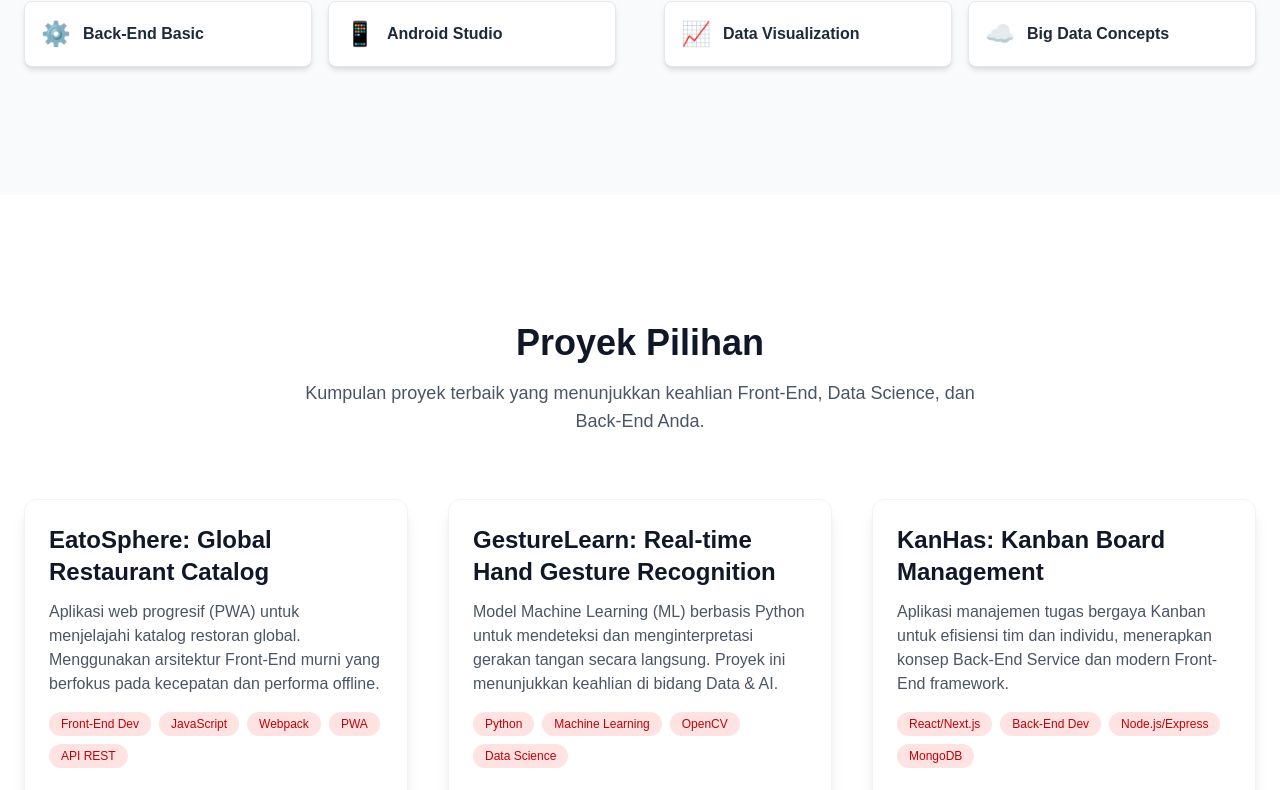
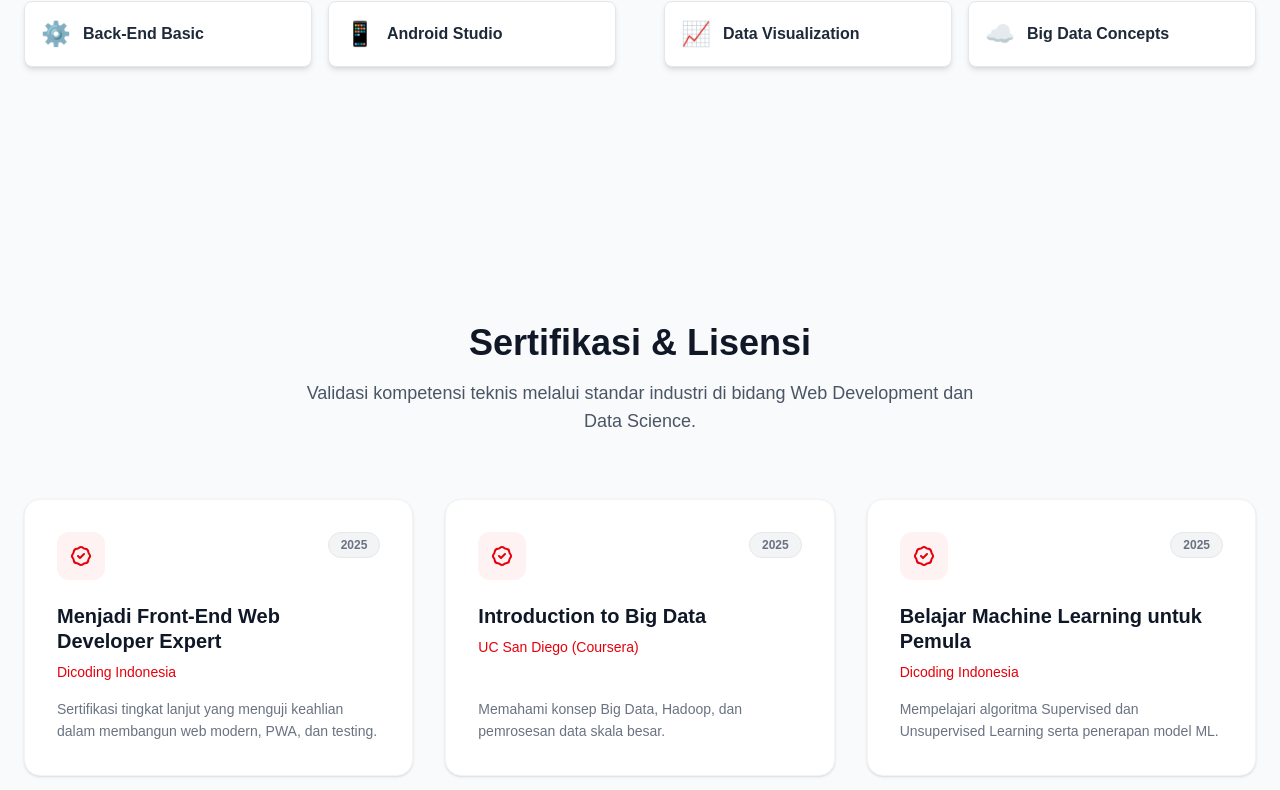
Before and after one commit to xebec51/myportofolio, a Next.js app: page / in a window 1280 px wide. Shown: the part 1989-2779 px from the top of the page. Built offline with nearby package versions, Linux system fonts and the light colour scheme.

Commit message:
feat: Update ContactSection with social media links and improved layout

```diff
--- a/src/app/page.tsx
+++ b/src/app/page.tsx
@@ -6,6 +6,7 @@ import SkillsSection from '../components/SkillsSection';
 import ProjectsSection from '../components/ProjectsSection';
 import ContactSection from '../components/ContactSection';
 import Footer from '../components/Footer'; // <-- Import komponen baru
+import CertificationsSection from '../components/CertificationsSection';
 
 export default function Home() {
   return (
@@ -15,6 +16,7 @@ export default function Home() {
         <HeroSection />
         <AboutSection />
         <SkillsSection />
+        <CertificationsSection />
         <ProjectsSection />
         <ContactSection />
       </main>
--- /dev/null
+++ b/src/components/CertificationsSection.tsx
@@ -0,0 +1,91 @@
+import React from 'react';
+
+const certifications = [
+    {
+        name: "Menjadi Front-End Web Developer Expert",
+        issuer: "Dicoding Indonesia",
+        year: "2025",
+        desc: "Sertifikasi tingkat lanjut yang menguji keahlian dalam membangun web modern, PWA, dan testing."
+    },
+    {
+        name: "Introduction to Big Data",
+        issuer: "UC San Diego (Coursera)",
+        year: "2025",
+        desc: "Memahami konsep Big Data, Hadoop, dan pemrosesan data skala besar."
+    },
+    {
+        name: "Belajar Machine Learning untuk Pemula",
+        issuer: "Dicoding Indonesia",
+        year: "2025",
+        desc: "Mempelajari algoritma Supervised dan Unsupervised Learning serta penerapan model ML."
+    },
+    {
+        name: "Cloud Practitioner Essentials",
+        issuer: "AWS (Amazon Web Services)",
+        year: "2024",
+        desc: "Dasar-dasar komputasi awan AWS, keamanan, arsitektur, dan model penetapan harga."
+    },
+    {
+        name: "Belajar Dasar Data Science",
+        issuer: "Dicoding Indonesia",
+        year: "2024",
+        desc: "Teknik analisis data, visualisasi, dan pembersihan data menggunakan Python."
+    },
+    {
+        name: "Java Fundamentals",
+        issuer: "Talent Scouting Academy",
+        year: "2024",
+        desc: "Pemrograman berorientasi objek (OOP) dan struktur data menggunakan Java."
+    }
+];
+
+export default function CertificationsSection() {
+    return (
+        <section id="certifications" className="py-20 md:py-32 bg-gray-50">
+            <div className="container mx-auto px-6">
+
+                {/* Header Section */}
+                <div className="text-center mb-16">
+                    <h2 className="text-4xl font-extrabold text-gray-900 mb-4">
+                        Sertifikasi & Lisensi
+                    </h2>
+                    <p className="text-lg text-gray-600 max-w-2xl mx-auto">
+                        Validasi kompetensi teknis melalui standar industri di bidang Web Development dan Data Science.
+                    </p>
+                </div>
+
+                {/* Grid Cards */}
+                <div className="grid grid-cols-1 md:grid-cols-2 lg:grid-cols-3 gap-8">
+                    {certifications.map((cert, index) => (
+                        <div
+                            key={index}
+                            className="bg-white p-8 rounded-2xl shadow-sm hover:shadow-xl transition-all duration-300 border border-gray-100 flex flex-col h-full group"
+                        >
+                            <div className="flex justify-between items-start mb-6">
+                                <div className="w-12 h-12 bg-red-50 text-red-600 rounded-xl flex items-center justify-center group-hover:bg-red-600 group-hover:text-white transition-colors duration-300">
+                                    <svg className="w-6 h-6" fill="none" stroke="currentColor" viewBox="0 0 24 24"><path strokeLinecap="round" strokeLinejoin="round" strokeWidth="2" d="M9 12l2 2 4-4M7.835 4.697a3.42 3.42 0 001.946-.806 3.42 3.42 0 014.438 0 3.42 3.42 0 001.946.806 3.42 3.42 0 013.138 3.138 3.42 3.42 0 00.806 1.946 3.42 3.42 0 010 4.438 3.42 3.42 0 00-.806 1.946 3.42 3.42 0 01-3.138 3.138 3.42 3.42 0 00-1.946.806 3.42 3.42 0 01-4.438 0 3.42 3.42 0 00-1.946-.806 3.42 3.42 0 01-3.138-3.138 3.42 3.42 0 00-.806-1.946 3.42 3.42 0 010-4.438 3.42 3.42 0 00.806-1.946 3.42 3.42 0 013.138-3.138z"></path></svg>
+                                </div>
+                                <span className="px-3 py-1 text-xs font-bold text-gray-500 bg-gray-100 rounded-full border border-gray-200">
+                                    {cert.year}
+                                </span>
+                            </div>
+
+                            <h3 className="text-xl font-bold text-gray-900 mb-2 leading-tight group-hover:text-red-600 transition-colors">
+                                {cert.name}
+                            </h3>
+
+                            <p className="text-sm font-medium text-red-600 mb-4">
+                                {cert.issuer}
+                            </p>
+
+                            <p className="text-sm text-gray-500 leading-relaxed mt-auto">
+                                {cert.desc}
+                            </p>
+                        </div>
+                    ))}
+                </div>
+
+            </div>
+        </section>
+    );
+}
--- a/src/components/Header.tsx
+++ b/src/components/Header.tsx
@@ -18,6 +18,11 @@ const navigationLinks = [
         name: 'Keahlian',
         href: '#skills',
         path: "M13 10V3L4 14h7v7l9-11h-7z"
+    },
+    {
+        name: 'Sertifikasi',
+        href: '#certifications',
+        path: "M9 12l2 2 4-4M7.835 4.697a3.42 3.42 0 001.946-.806 3.42 3.42 0 014.438 0 3.42 3.42 0 001.946.806 3.42 3.42 0 013.138 3.138 3.42 3.42 0 00.806 1.946 3.42 3.42 0 010 4.438 3.42 3.42 0 00-.806 1.946 3.42 3.42 0 01-3.138 3.138 3.42 3.42 0 00-1.946.806 3.42 3.42 0 01-4.438 0 3.42 3.42 0 00-1.946-.806 3.42 3.42 0 01-3.138-3.138 3.42 3.42 0 00-.806-1.946 3.42 3.42 0 010-4.438 3.42 3.42 0 00.806-1.946 3.42 3.42 0 013.138-3.138z"
     },
     {
         name: 'Proyek',
```
